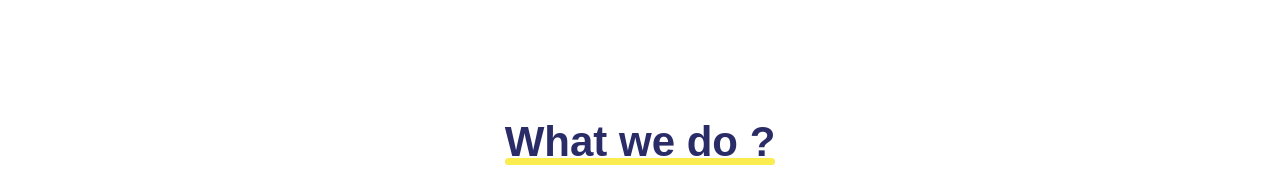
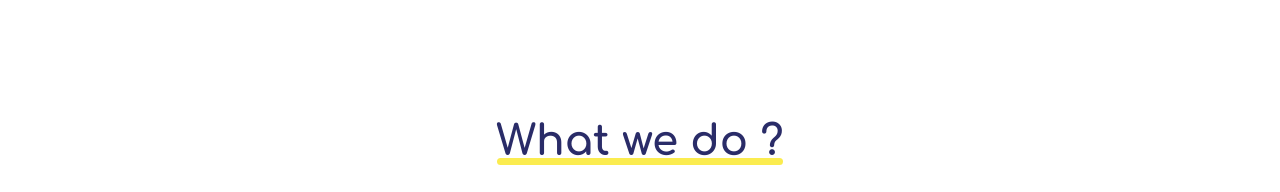
Before and after one commit to Amine-Chebil/Satoripop-Sass, a website built with Vite: page index.html in a window 1280 px wide. Shown: the part 2351-2543 px from the top of the page. Built offline with nearby package versions, Linux system fonts and the light colour scheme; files whose address does not match are found by name.

Commit message:
Fix paths for deployment

```diff
--- a/index.html
+++ b/index.html
@@ -746,8 +746,6 @@
   <script src="https://cdnjs.cloudflare.com/ajax/libs/tiny-slider/2.3.11/min/tiny-slider.js"></script>
   <script src="https://use.fontawesome.com/releases/v5.0.1/js/all.js"></script>
 
-  <script src="js/script.js"></script>
-
   <script type="module" src="main.js"></script>
 
 
--- a/main.js
+++ b/main.js
@@ -1,2 +1,3 @@
 import "bootstrap";
 import './scss/style.scss'
+import './js/script.js'
--- a/scss/style.scss
+++ b/scss/style.scss
@@ -25,11 +25,7 @@ $font-tech: 'Minimo', sans-serif;
 
 @font-face {
     font-family: 'Minimo';
-    src: url('Minimo-Regular.eot');
-    src: url('Minimo-Regular.eot?#iefix') format('embedded-opentype'),
-        url('Minimo-Regular.woff2') format('woff2'),
-        url('Minimo-Regular.woff') format('woff'),
-        url('Minimo-Regular.ttf') format('truetype');
+    src: url('/fonts/Minimo.otf') format('opentype');
     font-weight: normal;
     font-style: normal;
     font-display: swap;
@@ -37,23 +33,23 @@ $font-tech: 'Minimo', sans-serif;
 
 @font-face {
     font-family: 'Comfortaa';
-    src: url('Comfortaa-Regular.eot');
-    src: url('Comfortaa-Regular.eot?#iefix') format('embedded-opentype'),
-        url('Comfortaa-Regular.woff2') format('woff2'),
-        url('Comfortaa-Regular.woff') format('woff'),
-        url('Comfortaa-Regular.ttf') format('truetype');
+    src: url('/fonts/Comfortaa.ttf') format('truetype');
     font-weight: normal;
     font-style: normal;
     font-display: swap;
 }
 
 @font-face {
+    font-family: 'Comfortaa';
+    src: url('/fonts/Comfortaa-Bold.ttf') format('truetype');
+    font-weight: bold;
+    font-style: normal;
+    font-display: swap;
+}
+
+@font-face {
     font-family: 'Open Sans';
-    src: url('OpenSans-Regular.eot');
-    src: url('OpenSans-Regular.eot?#iefix') format('embedded-opentype'),
-        url('OpenSans-Regular.woff2') format('woff2'),
-        url('OpenSans-Regular.woff') format('woff'),
-        url('../fonts/OpenSans.ttf') format('truetype');
+    src: url('/fonts/OpenSans.ttf') format('truetype');
     font-weight: normal;
     font-style: normal;
     font-display: swap;
```
